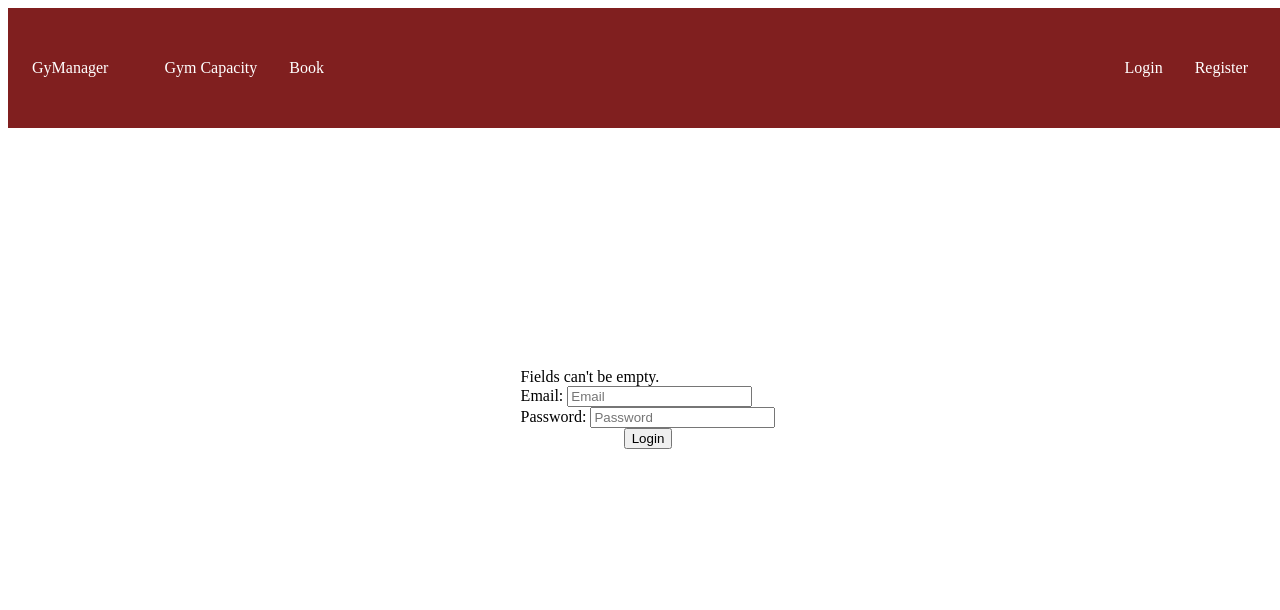
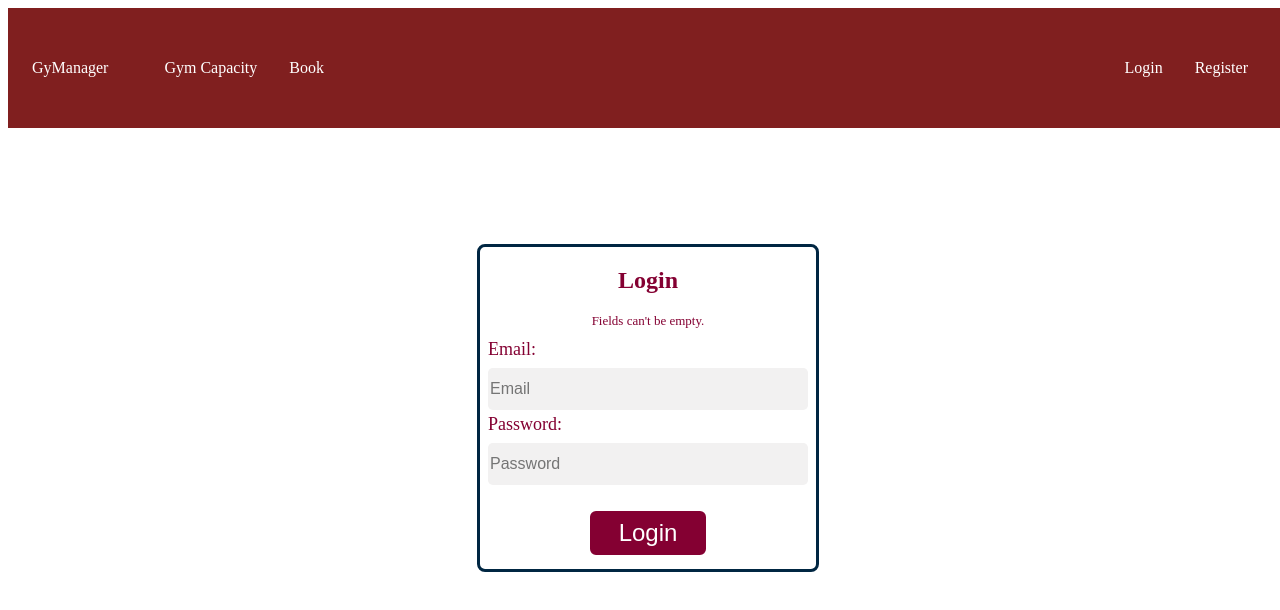
Before and after one commit to harwindersidhu/gymanager, a React (Create React App) app: page / in a window 1280 px wide. Both pictures are taken after a click on the button "Login". Shown: the top 610 px of the page. Built offline with nearby package versions, Linux system fonts and the light colour scheme.

Commit message:
Apply style to forms

```diff
--- a/src/components/Login.js
+++ b/src/components/Login.js
@@ -20,9 +20,11 @@ export default function Login(props) {
 
   return (
     <div className="login-form-main-div">
+      <div className="inner-form-div">
+        <h2>Login</h2>
+        {error !== "" && <div className="login-error">{error}</div>}
         <form autoComplete="off" onSubmit={event => event.preventDefault()}>
-        { error !== "" && <div>{error}</div>}
-        <div className="email-div">
+          <div className="form-group">
             <label className="email-label">Email: </label>
             <input
               className="email-input"
@@ -34,7 +36,7 @@ export default function Login(props) {
             />
           </div>
 
-        <div className="password-div">
+          <div className="form-group">
             <label className="password-label">Password: </label>
             <input
               className="password-input"
@@ -53,5 +55,6 @@ export default function Login(props) {
           onClick={onLogin}
         >Login</button>
       </div>
+    </div>
   );
 }
--- a/src/components/Login.scss
+++ b/src/components/Login.scss
@@ -1,6 +1,88 @@
 .login-form-main-div {
   display: flex;
   flex-direction: column;
+  align-items: center;
   justify-content: center;
+}
+
+.inner-form-div {
+  display: flex;
+  flex-direction: column;
+  justify-content: center;
+  background-color: #ffffff;
+  border: solid;
+  color: #002642;
+  border-color: #002642;
+  border-radius: 0.5rem;
+  border: 1;
   align-items: center;
+
+  h2 {
+    color: #840032;
+  }
+
+  form {
+    display: flex;
+    align-items: center;
+    justify-content: space-between;
+    flex-direction: column;
+    font-size: 1vh;
+    margin-top: 0.25em;
+    padding: 1em;
+  }
+
+  .form-group {
+    display: flex;
+    flex-direction: column;
+    width: 25vw;
+    margin-bottom: 0.5em;
+  }
+
+  input {
+    font-size: medium;
+    border-style: none;
+    display: block;
+    background-color: #f2f1f1;
+    height: 5vh;
+    margin-top: 0.5em;
+    border-radius: 0.3em;
+    transition: 0.4s;
+  }
+
+  input:focus {
+    outline: none;
+    box-shadow: 0px 0px 3px rgba(0, 0, 0, 0.2);
+  }
+
+  label {
+    color: #840032;
+    font-size: large;
+  }
+
+  button {
+    background-color: #840032;
+    color: #ffffff;
+    padding: 0.5rem;
+    // margin: 0.5rem;
+    margin-top: 0.5em;
+    text-align: center;
+    border-radius: 0.5rem;
+    border: 0;
+    width: 5em;
+    font-size: 1.5rem;
+    border-width: 2px;
+    border-style: solid;
+    align-items: center;
+    margin-bottom: 0.5em;
+  }
+
+  button:hover {
+    background-color: #e59500;
+  }
+
+  .login-error {
+    font-size: small;
+    color: #840032;
+  }
+
 }
--- a/src/components/component_bulletin/BulletinBoard.scss
+++ b/src/components/component_bulletin/BulletinBoard.scss
@@ -7,6 +7,27 @@
   display: flex;
   flex-direction: column;
   justify-content: space-between;
+
+  button {
+    background-color: #840032;
+    color: #ffffff;
+    padding: 0.5rem;
+    margin-top: 0.5em;
+    text-align: center;
+    border-radius: 0.5rem;
+    border: 0;
+    font-size: 1.5rem;
+    height: 100%;
+    width: 15rem;
+    border-width: 2px;
+    border-style: solid;
+    align-items: center;
+
+  }
+
+  button:hover {
+    background-color: #e59500;
+  }
 }
 
 .bulletin-items-container {
@@ -45,13 +66,51 @@
 
   button {
     float: right;
+    margin-top: 0em;
+    font-size: 0.8rem;
+    width: 5rem;
   }
 }
 
+// .bulletin-form-main-div {
+//   border: 2px solid black;
+//   padding: 0.5em;
+//   margin: 20px 20px;
+//   height: 20%;
+//   // display: none;
+// }
+
 .bulletin-form-main-div {
-  border: 2px solid black;
-  padding: 0.5em;
-  margin: 20px 20px;
-  height: 20%;
-  // display: none;
+  display: flex;
+  flex-direction: column;
+  justify-content: space-between;
+  background-color: #ffffff;
+  border: solid;
+  color: #002642;
+  border-color: #002642;
+  margin: 0.35em;
+  border-radius: 0.5rem;
+  border: 1;
+  // padding: 2rem;
+  align-items: center;
+
+  form {
+    display: flex;
+    align-items: center;
+    justify-content: space-between;
+    flex-direction: column;
+    font-size: 1vh;
+    margin-top: 0.25em;
+  }
+
+  input, textarea {
+    width:15vw;
+    height: 2vw;
+    margin-top: 0.5em;
+  }
+
+  label {
+    font-size: large;
+  }
+
 }
--- a/src/components/component_capacity/GymCapacity.scss
+++ b/src/components/component_capacity/GymCapacity.scss
@@ -19,6 +19,74 @@
 }
 
 .row-two {
-  padding: 1.5em;
+  padding: 0.5em;
   height: 25%;
 }
+
+.form-main-div {
+  display: flex;
+  flex-direction: column;
+  justify-content: space-between;
+  background-color: #ffffff;
+  border: solid;
+  color: #002642;
+  border-color: #002642;
+  width: inherit;
+  // margin: 0.35rem;
+  border-radius: 0.5rem;
+  border: 1;
+  // padding: 2rem;
+  align-items: center;
+
+  form {
+    display: flex;
+    align-items: center;
+    justify-content: space-between;
+    flex-direction: column;
+    font-size: 1vh;
+    margin-top: 0.25em;
+  }
+
+  input, select {
+    width:15vw;
+    height: 2vw;
+    margin-top: 0.5em;
+  }
+
+  // select {
+  //   width:15.5vw;
+  //   height: 2vw;
+  //   margin-top: 0.5em;
+  // }
+
+  option {
+    width:15vw;
+    height: 2vw;
+  }
+
+  label {
+    font-size: large;
+  }
+
+  button {
+    background-color: #840032;
+    color: #ffffff;
+    padding: 0.5rem;
+    // margin: 0.5rem;
+    margin-top: 0.5em;
+    text-align: center;
+    border-radius: 0.5rem;
+    border: 0;
+    font-size: 1.5rem;
+    height: 100%;
+    width: 15rem;
+    border-width: 2px;
+    border-style: solid;
+    align-items: center;
+    margin-bottom: 0.5em;
+  }
+
+  button:hover {
+    background-color: #e59500;
+  }
+}
```
Lines whose indentation alone changed are shown as unchanged.
